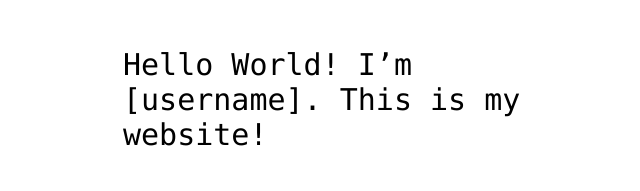
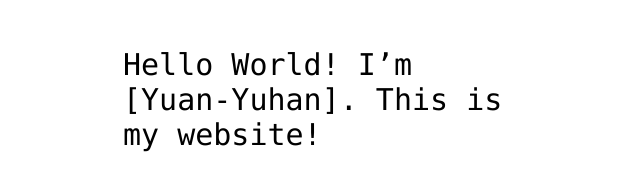
Before and after one commit to Yuan-Yuhan/Yuan-Yuhan.github.io, a plain HTML site: page index.html in a window 1280 px wide. Shown: the part 341-532 px from the top of the page, without its empty margins (317-957 px from the left). Drawn offline with Linux system fonts and the light colour scheme.

Commit message:
Update index.html

```diff
--- a/index.html
+++ b/index.html
@@ -12,7 +12,7 @@
 <img src="https://octodex.github.com/images/daftpunktocat-thomas.gif" id="octocat" alt="octocat-gif" />
 
 <!-- Change this code here by copy and pasting your template on line 15 -->
-<p>Hello World! I’m [username]. This is my website!</p>
+<p>Hello World! I’m [Yuan-Yuhan]. This is my website!</p>
 
 </body>
 </html>
```
